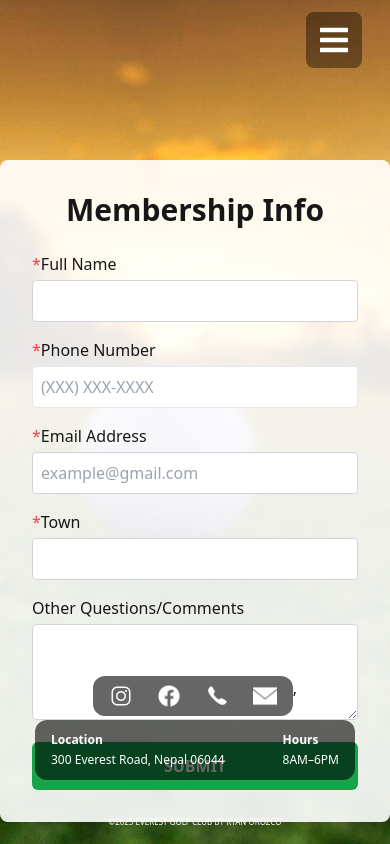
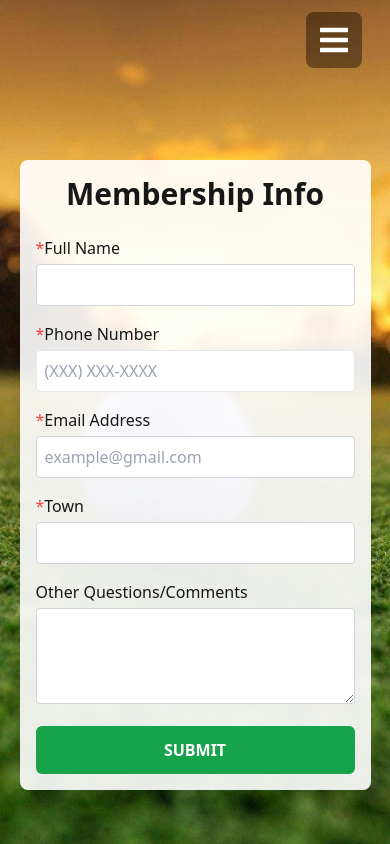
Before and after one commit to Rorozco11/EverestGolfCourseApp, a Next.js app in the folder everest-golf-course/: page /memberships in a window 390 px wide. Built offline with nearby package versions, Linux system fonts and the light colour scheme.

Commit message:
Made small modifications

```diff
--- a/everest-golf-course/src/app/components/MobileFooter.tsx
+++ b/everest-golf-course/src/app/components/MobileFooter.tsx
@@ -5,8 +5,8 @@ export default function MobileFooter({ textColor = "white" }: { textColor?: "whi
     const textClass = textColor === "black" ? "text-black" : "text-white";
 
     return (
-        <footer>
-            <div className="flex md:hidden fixed bottom-16 left-1/2 -translate-x-1/2 w-full justify-center z-50 px-4">
+        <footer className="relative mt-auto">
+            <div className="flex md:hidden w-full justify-center z-50 px-4 mb-4">
                 <div className="w-full max-w-xs bg-black bg-opacity-60 rounded-xl py-3 px-4 flex justify-between items-start text-white text-xs">
                     <div className="flex flex-col items-start">
                         <span className="font-bold mb-1">Location</span>
@@ -22,7 +22,7 @@ export default function MobileFooter({ textColor = "white" }: { textColor?: "whi
             </div>
 
             {/* Social Icons Row for Mobile */}
-            <div className="flex md:hidden fixed bottom-32 left-1/2 -translate-x-1/2 w-full justify-center z-50">
+            <div className="flex md:hidden w-full justify-center z-50 mb-2">
                 <div className="flex flex-row gap-6 bg-black bg-opacity-60 rounded-xl py-2 px-4">
                     <a href="#" target="_blank" rel="noopener noreferrer">
                         <img src="/Images/instagram.png" alt="Instagram" className="w-6 h-6 filter invert" />
@@ -36,11 +36,11 @@ export default function MobileFooter({ textColor = "white" }: { textColor?: "whi
                     <a href="mailto:everestgolfclub@gmail.com">
                         <img src="/Images/email.png" alt="Email" className="w-6 h-6 filter invert" />
                     </a>
-                </div>,
+                </div>
             </div>
 
-            <div className="flex md:hidden fixed bottom-4 left-1/2 -translate-x-1/2 w-full justify-center z-50 pointer-events-none">
-                <p className={`text-[.5rem] ${textClass} text-center pointer-events-auto`}>
+            <div className="flex md:hidden w-full justify-center z-50 mb-4">
+                <p className={`text-[.5rem] ${textClass} text-center`}>
                     ©2025 EVEREST GOLF CLUB BY RYAN OROZCO
                 </p>
             </div>
--- a/everest-golf-course/src/app/memberships/page.tsx
+++ b/everest-golf-course/src/app/memberships/page.tsx
@@ -178,7 +178,7 @@ export default function Memberships() {
 
           {/* Membership Form */}
           <div className="container  md:mx-auto md:py-16">
-            <div className="max-w-[500px] mx-auto bg-white/90 p-8 rounded-lg shadow-lg backdrop-blur-sm mt-32 md:mt-0">
+            <div className="max-w-[500px] w-[90%] mx-auto bg-white/90 p-4 sm:p-8 rounded-lg shadow-lg backdrop-blur-sm mt-32 md:mt-0">
               <h1 className="text-3xl font-bold mb-6 text-center">Membership Info</h1>
 
               <form onSubmit={handleSubmit} className="space-y-4">
@@ -266,9 +266,6 @@ export default function Memberships() {
       <div className="hidden md:block">
         <FooterSection />
       </div>
-      <div className="block md:hidden">
-        <MobileFooter textColor="white" />
-      </div>
     </>
   );
 }
--- a/everest-golf-course/src/app/output.css
+++ b/everest-golf-course/src/app/output.css
@@ -588,14 +588,6 @@ video {
   }
 }
 
-.pointer-events-none {
-  pointer-events: none;
-}
-
-.pointer-events-auto {
-  pointer-events: auto;
-}
-
 .visible {
   visibility: visible;
 }
@@ -614,18 +606,6 @@ video {
 
 .inset-0 {
   inset: 0px;
-}
-
-.bottom-16 {
-  bottom: 4rem;
-}
-
-.bottom-32 {
-  bottom: 8rem;
-}
-
-.bottom-4 {
-  bottom: 1rem;
 }
 
 .left-0 {
@@ -745,6 +725,10 @@ video {
   margin-top: 2rem;
 }
 
+.mt-auto {
+  margin-top: auto;
+}
+
 .block {
   display: block;
 }
@@ -815,6 +799,10 @@ video {
 
 .w-8 {
   width: 2rem;
+}
+
+.w-\[90\%\] {
+  width: 90%;
 }
 
 .w-full {
@@ -1488,6 +1476,12 @@ body {
   --tw-ring-color: rgb(34 197 94 / var(--tw-ring-opacity, 1));
 }
 
+@media (min-width: 640px) {
+  .sm\:p-8 {
+    padding: 2rem;
+  }
+}
+
 @media (min-width: 768px) {
   .md\:mx-auto {
     margin-left: auto;
--- a/everest-golf-course/src/app/page.tsx
+++ b/everest-golf-course/src/app/page.tsx
@@ -39,18 +39,14 @@ export default function Home() {
             />
           </div>
           <Link href="/booking">
-          <button className="mt-12 bg-green-700 text-white px-8 py-3 rounded-xl hover:bg-green-800 transition-colors font-semibold text-base">
-            BOOK A TEE TIME
-          </button>
+            <button className="mt-12 bg-green-700 text-white px-8 py-3 rounded-xl hover:bg-green-800 transition-colors font-semibold text-base">
+              BOOK A TEE TIME
+            </button>
           </Link>
         </div>
-
       </main>
       <div className="hidden md:block">
-      <FooterSection />
-      </div>
-      <div className="block md:hidden">
-        <MobileFooter />
+        <FooterSection />
       </div>
 
     </>
--- a/everest-golf-course/src/app/rates/page.tsx
+++ b/everest-golf-course/src/app/rates/page.tsx
@@ -86,9 +86,6 @@ export default function Rates() {
       <div className="hidden md:block">
         <FooterSection />
       </div>
-      <div className="block md:hidden">
-        <MobileFooter textColor="black" />
-      </div>
     </>
   );
 }
```
